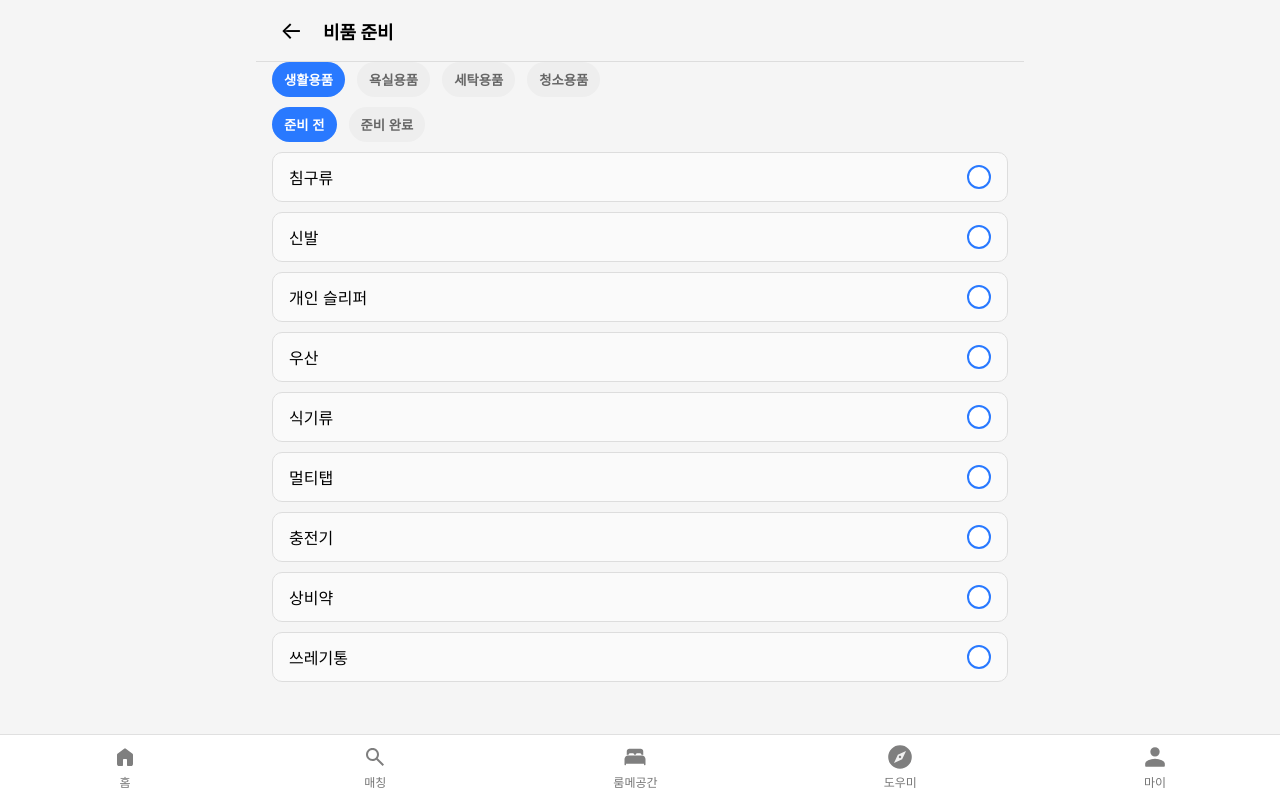
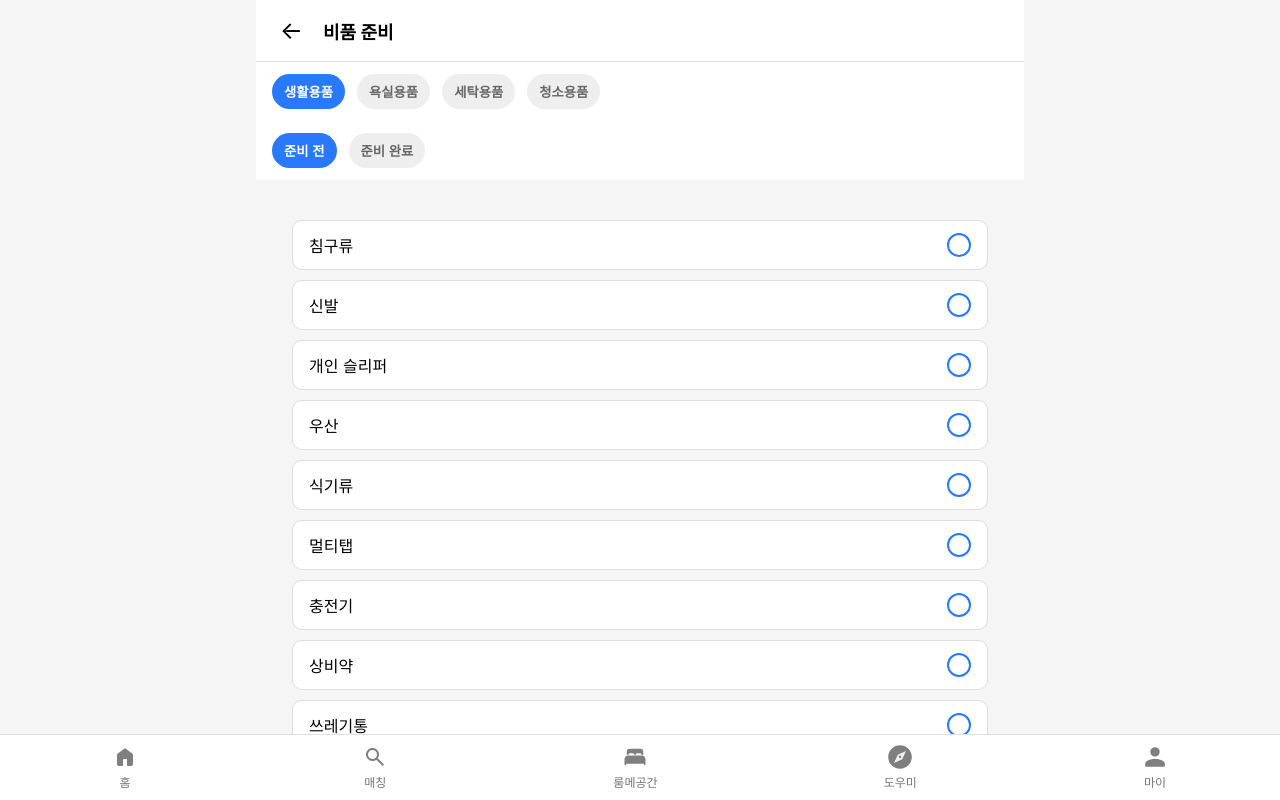
Before and after one commit to lloes098/ycc_project_frontend, a React (Create React App) app in the folder ycc_project_fe/: page /checklist in a window 1280 px wide. Built offline with nearby package versions, Linux system fonts and the light colour scheme.

Commit message:
상단바 통일

```diff
--- a/ycc_project_fe/src/components/Header.tsx
+++ b/ycc_project_fe/src/components/Header.tsx
@@ -5,6 +5,7 @@ import BackButton from './BackButton';
 const HeaderWrapper = styled.div`
   width: 100%;
   background-color: #fff;
+  margin-bottom: 10px;
 `;
 
 const HeaderContainer = styled.div`
@@ -15,6 +16,7 @@ const HeaderContainer = styled.div`
   position: relative;
   max-width: 768px;
   margin: 0 auto;
+  user-select: none;
 `;
 
 const HeaderTitle = styled.span`
--- a/ycc_project_fe/src/pages/Dormitory/Chat.tsx
+++ b/ycc_project_fe/src/pages/Dormitory/Chat.tsx
@@ -15,9 +15,21 @@ const PageContainer = styled.div`
   flex-direction: column;
   height: 100vh;
   max-width: 768px;
-  user-select: none;
   margin: 0 auto;
   padding-bottom: 60px;
+`;
+
+const WhiteContainer = styled.div`
+  background-color: #fff;
+  margin-bottom: 10px;
+`;
+
+const ContentContainer = styled.div`
+  background-color: #F5F5F5;
+  padding: 20px;
+  flex: 1;
+  display: flex;
+  flex-direction: column;
 `;
 
 const Header = styled.div`
@@ -27,6 +39,7 @@ const Header = styled.div`
   padding: 8px 16px;
   border-bottom: 1px solid #ddd;
   gap: 12px;
+  background-color: #fff;
 `;
 
 const HeaderTitle = styled.span`
@@ -140,11 +153,14 @@ const Chat: React.FC = () => {
   return (
     <>
       <PageContainer>
+        <WhiteContainer>
           <Header>
             <BackButton />
             <HeaderTitle>채팅</HeaderTitle>
           </Header>
+        </WhiteContainer>
 
+        <ContentContainer>
           <InfoBox>
             <strong>룸메이트들과 대화해요</strong>
             <br />
@@ -157,8 +173,9 @@ const Chat: React.FC = () => {
                 {msg.content}
               </MessageBubble>
             ))}
-          <div ref={bottomRef} /> {/* ✅ 항상 아래로 스크롤 */}
+            <div ref={bottomRef} />
           </ChatBox>
+        </ContentContainer>
 
         <InputWrapper>
           <TextInput
--- a/ycc_project_fe/src/pages/Dormitory/Location.tsx
+++ b/ycc_project_fe/src/pages/Dormitory/Location.tsx
@@ -20,10 +20,17 @@ const sampleUsers: Assignment[] = [
 ];
 
 const PageContainer = styled.div`
-  max-width: 768px;
-  margin: 0 auto;
   padding-bottom: 100px;
-  user-select: none;
+`;
+
+const WhiteContainer = styled.div`
+  background-color: #fff;
+  margin-bottom: 10px;
+`;
+
+const ContentContainer = styled.div`
+  background-color: #F5F5F5;
+  padding: 20px;
 `;
 
 const Header = styled.div`
@@ -32,6 +39,7 @@ const Header = styled.div`
   padding: 8px 16px;
   border-bottom: 1px solid #ddd;
   gap: 12px;
+  background-color: #fff;
 `;
 
 const HeaderTitle = styled.span`
@@ -157,6 +165,7 @@ const Location: React.FC = () => {
   return (
     <>
       <PageContainer>
+        <WhiteContainer>
           <Header>
             <BackButton />
             <HeaderTitle>위치 선정</HeaderTitle>
@@ -166,7 +175,9 @@ const Location: React.FC = () => {
             <Tab active={tab === 'bed'} onClick={() => setTab('bed')}>침대</Tab>
             <Tab active={tab === 'desk'} onClick={() => setTab('desk')}>책상</Tab>
           </TabBar>
+        </WhiteContainer>
 
+        <ContentContainer>
           {!selected ? (
             <>
               <Box>
@@ -209,6 +220,7 @@ const Location: React.FC = () => {
               <Button onClick={reset}>다시 선정하기</Button>
             </>
           )}
+        </ContentContainer>
       </PageContainer>
       <BottomNavigation />
     </>
--- a/ycc_project_fe/src/pages/Dormitory/Packing.tsx
+++ b/ycc_project_fe/src/pages/Dormitory/Packing.tsx
@@ -45,6 +45,16 @@ const PageContainer = styled.div`
   padding-bottom: 100px;
 `;
 
+const WhiteContainer = styled.div`
+  background-color: #fff;
+  margin-bottom: 10px;
+`;
+
+const ContentContainer = styled.div`
+  background-color: #F5F5F5;
+  padding: 20px;
+`;
+
 const Header = styled.div`
   display: flex;
   align-items: center;
@@ -61,7 +71,8 @@ const HeaderTitle = styled.span`
 const TabRow = styled.div`
   display: flex;
   overflow-x: auto;
-  padding: 0 16px;
+  padding: 12px 16px;
+  user-select: none;
 `;
 
 const Tab = styled.button<{ active: boolean }>`
@@ -83,12 +94,13 @@ const ItemCard = styled.div`
   display: flex;
   justify-content: space-between;
   align-items: center;
-  background: #fafafa;
+  background: #fff;
   padding: 12px 16px;
   margin-top: 10px;
   border-radius: 10px;
   border: 1px solid #ddd;
   cursor: pointer;
+  user-select: none;
 `;
 
 const CheckCircle = styled.div<{ checked: boolean }>`
@@ -125,11 +137,11 @@ const Packing: React.FC = () => {
   return (
     <>
       <PageContainer>
+        <WhiteContainer>
           <Header>
             <BackButton />
             <HeaderTitle>비품 준비</HeaderTitle>
           </Header>
-
 
           {/* 상단 탭 */}
           <TabRow>
@@ -141,14 +153,16 @@ const Packing: React.FC = () => {
           </TabRow>
 
           {/* 상태 탭 */}
-        <TabRow style={{ marginTop: '10px' }}>
+          <TabRow style={{ marginTop: '0px' }}>
             {(['준비 전', '준비 완료'] as Status[]).map((s) => (
               <Tab key={s} active={statusFilter === s} onClick={() => setStatusFilter(s)}>
                 {s}
               </Tab>
             ))}
           </TabRow>
+        </WhiteContainer>
 
+        <ContentContainer>
           {/* 아이템 리스트 */}
           <ItemList>
             {filtered.map((item) => (
@@ -158,6 +172,7 @@ const Packing: React.FC = () => {
               </ItemCard>
             ))}
           </ItemList>
+        </ContentContainer>
       </PageContainer>
       <BottomNavigation />
     </>
```
Lines whose indentation alone changed are shown as unchanged.
